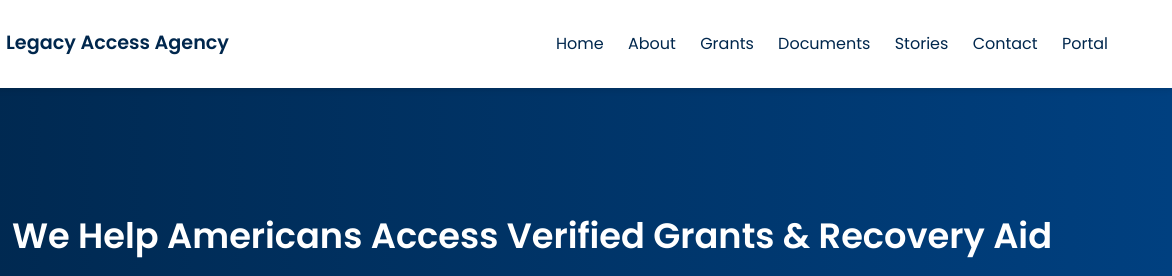
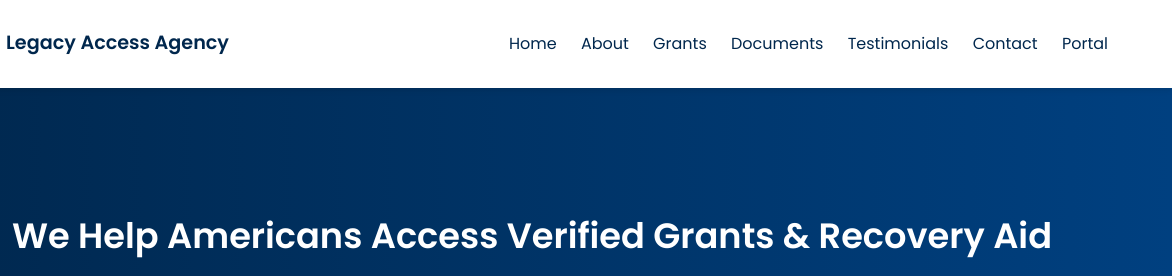
Before and after one commit to FormulaStat/legacyagency, a plain HTML site: page index.html in a window 1280 px wide. Shown: the top 276 px of the page, 108-1280 px from the left. Drawn offline with Linux system fonts and the light colour scheme; files whose address does not match are found by name.

Commit message:
Update index.html

```diff
--- a/index.html
+++ b/index.html
@@ -26,7 +26,7 @@
       <a href="#about">About</a>
       <a href="grants.html">Grants</a>
       <a href="#documents">Documents</a>
-      <a href="#stories">Stories</a>
+      <a href="#testimonials">Testimonials</a>
       <a href="#contact">Contact</a>
       <a href="login.html">Portal</a>
     </nav>
```
